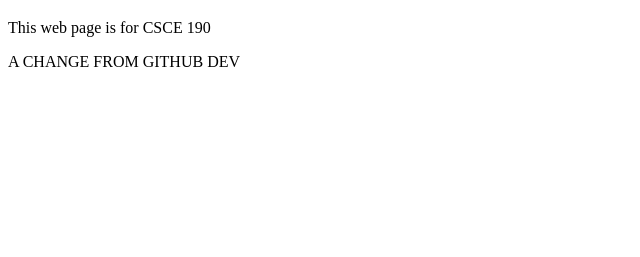
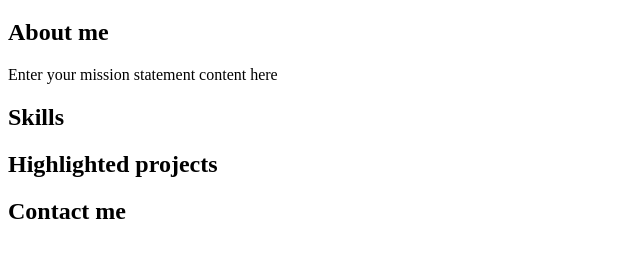
Before and after one commit to CSE-baileyrt/CSE-baileyrt.github.io, a plain HTML site: page index.html in a window 1280 px wide. Shown: the part 61-318 px from the top of the page, without its empty margins (0-640 px from the left). Drawn offline with Linux system fonts and the light colour scheme.

Commit message:
more HTML

```diff
--- a/index.html
+++ b/index.html
@@ -5,7 +5,18 @@
     </head>
     <body>
         <h1>Robert Bailey</h1>
-        <p>This web page is for CSCE 190</p>
-        A CHANGE FROM GITHUB DEV
+        <div class="about">
+            <h2>About me</h2>
+            <p>Enter your mission statement content here</p>
+        </div>
+        <div class="skills">
+            <h2>Skills</h2>
+        </div>
+        <div class="projects">
+            <h2>Highlighted projects</h2>
+        </div>
+        <div class="contact">
+            <h2>Contact me</h2>
+        </div>
     </body>
 </html>
```
